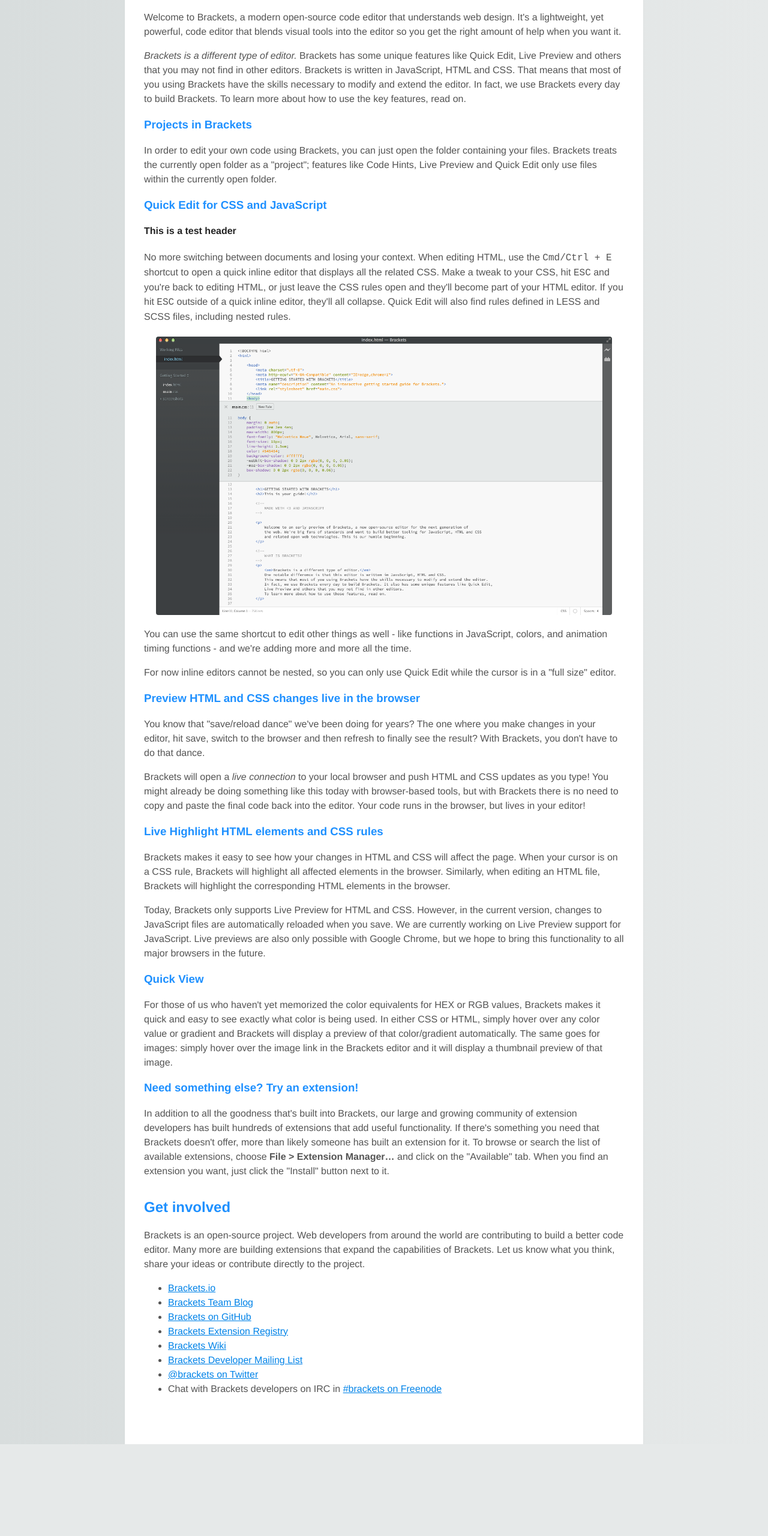
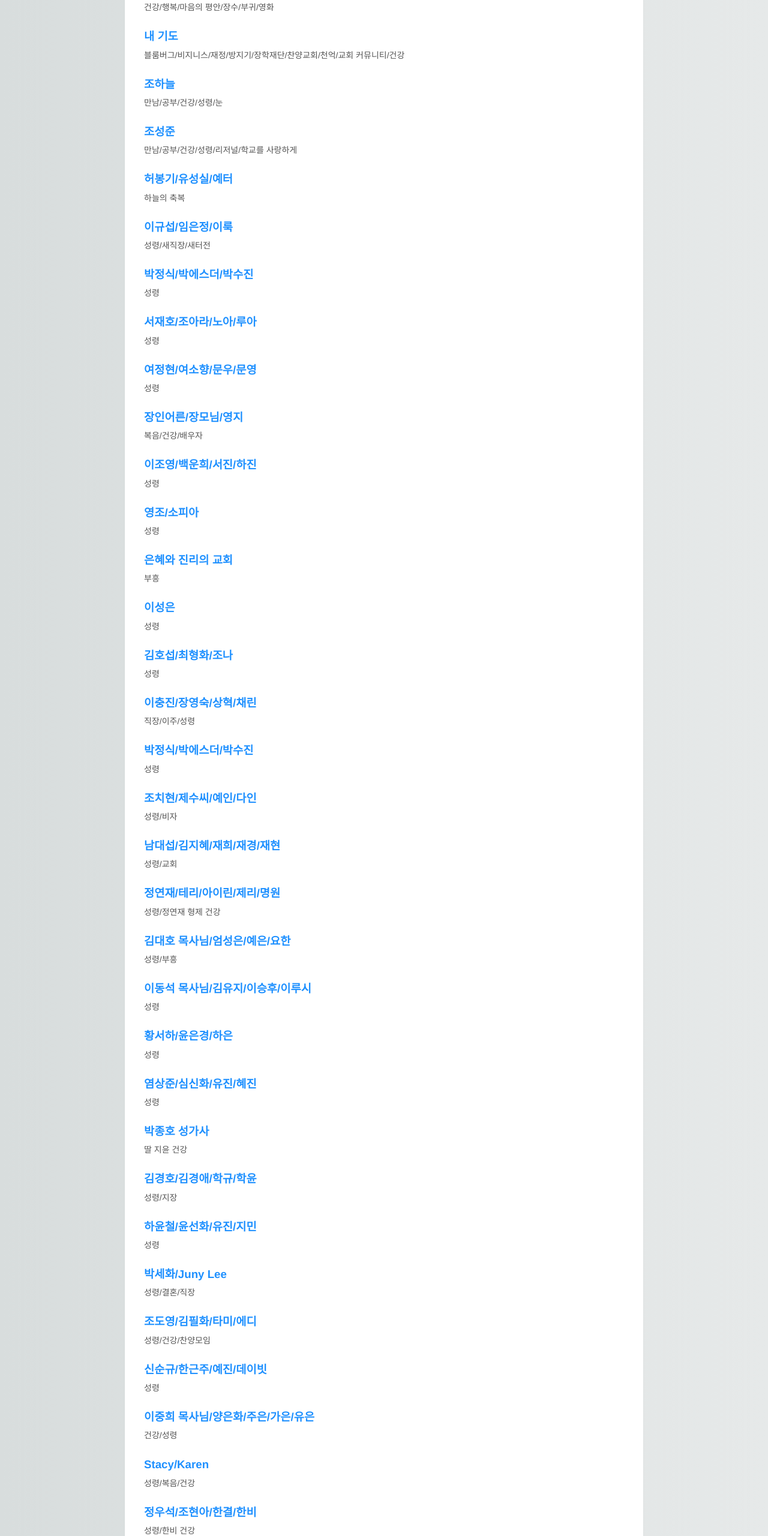
Before and after one commit to jojang8/my-prayer, a plain HTML site: page index.html in a window 1280 px wide. Shown: the part 160-2720 px from the top of the page at 60% size. Before the commit the page ends 2567 px from the top, so only its background shows below. Drawn offline with Linux system fonts and the light colour scheme.

Commit message:
Add files via upload

```diff
--- a/index.html
+++ b/index.html
@@ -3,206 +3,345 @@
 
     <head>
         <meta charset="utf-8">
+        <link rel = ‘icon’ href =‘favicon.png’ type = ‘image/png’>
         <meta http-equiv="X-UA-Compatible" content="IE=edge">
-        <title>GETTING STARTED WITH BRACKETS</title>
+        <title>My prayers</title>
         <meta name="description" content="An interactive getting started guide for Brackets.">
         <link rel="stylesheet" href="main.css">
+
+        <!-- code for responsiveness - start -->
+        <meta name="viewport" content="width=device-width,initial-scale=1,maximum-scale=1,user-scalable=no">
+        <meta http-equiv="X-UA-Compatible" content="IE=edge,chrome=1">
+        <meta name="HandheldFriendly" content="true">
+        <!-- code for responsiveness - end -->
+
     </head>
     <body>
-
-        <h1>GETTING STARTED WITH BRACKETS</h1>
-        <h2>This is your guide!</h2>
-
-        <!--
-            MADE WITH <3 AND JAVASCRIPT
-        -->
-
+        <h3>누군가의 생명과 풍성한 삶을 위하여</h3>
         <p>
-            Welcome to Brackets, a modern open-source code editor that understands web design. It's a lightweight,
-            yet powerful, code editor that blends visual tools into the editor so you get the right amount of help
-            when you want it.
+            말씀하세요, 듣겠습니다!!
         </p>
 
-        <!--
-            WHAT IS BRACKETS?
-        -->
+        <h3>손지연</h3>
         <p>
-            <em>Brackets is a different type of editor.</em>
-            Brackets has some unique features like Quick Edit, Live Preview and others that you may not find in other
-            editors. Brackets is written in JavaScript, HTML and CSS. That means that most of you using Brackets
-            have the skills necessary to modify and extend the editor. In fact, we use Brackets every day to build
-            Brackets. To learn more about how to use the key features, read on.
+            건강/행복/마음의 평안/장수/부귀/영화
         </p>
 
-        <!--
-            GET STARTED WITH YOUR OWN FILES
-        -->
-
-        <h3>Projects in Brackets</h3>
+        <h3>내 기도</h3>
         <p>
-            In order to edit your own code using Brackets, you can just open the folder containing your files.
-            Brackets treats the currently open folder as a "project"; features like Code Hints, Live Preview and
-            Quick Edit only use files within the currently open folder.
+            블룸버그/비지니스/재정/방지기/장학재단/찬양교회/천억/교회 커뮤니티/건강
         </p>
 
-        <samp>
-            Once you're ready to get out of this sample project and edit your own code, you can use the dropdown
-            in the left sidebar to switch folders. Right now, the dropdown says "Getting Started" - that's the
-            folder containing the file you're looking at right now. Click on the dropdown and choose "Open Folder…"
-            to open your own folder.
-            You can also use the dropdown later to switch back to folders you've opened previously, including this
-            sample project.
-        </samp>
-
-        <!--
-            THE RELATIONSHIP BETWEEN HTML, CSS AND JAVASCRIPT
-        -->
-        <h3>Quick Edit for CSS and JavaScript</h3>
-        <h4>This is a test header</h4>
+        <h3>조하늘</h3>
         <p>
-            No more switching between documents and losing your context. When editing HTML, use the
-            <kbd>Cmd/Ctrl + E</kbd> shortcut to open a quick inline editor that displays all the related CSS.
-            Make a tweak to your CSS, hit <kbd>ESC</kbd> and you're back to editing HTML, or just leave the
-            CSS rules open and they'll become part of your HTML editor. If you hit <kbd>ESC</kbd> outside of
-            a quick inline editor, they'll all collapse. Quick Edit will also find rules defined in LESS and
-            SCSS files, including nested rules.
+            만남/공부/건강/성령/눈
         </p>
 
-        <samp>
-            Want to see it in action? Place your cursor on the <!-- <samp> --> tag above and press
-            <kbd>Cmd/Ctrl + E</kbd>. You should see a CSS quick editor appear above, showing the CSS rule that
-            applies to it. Quick Edit works in class and id attributes as well. You can use it with your
-            LESS and SCSS files also.
-
-            You can create new rules the same way. Click in one of the <!-- <p> --> tags above and press
-            <kbd>Cmd/Ctrl + E</kbd>. There are no rules for it right now, but you can click the New Rule
-            button to add a new rule for <!-- <p> -->.
-        </samp>
-
-        <a href="screenshots/quick-edit.png">
-            <img alt="A screenshot showing CSS Quick Edit" src="screenshots/quick-edit.png" />
-        </a>
-
+        <h3>조성준</h3>
         <p>
-            You can use the same shortcut to edit other things as well - like functions in JavaScript,
-            colors, and animation timing functions - and we're adding more and more all the time.
-        </p>
-        <p>
-            For now inline editors cannot be nested, so you can only use Quick Edit while the cursor
-            is in a "full size" editor.
+            만남/공부/건강/성령/리저널/학교를 사랑하게
         </p>
 
-        <!--
-            LIVE PREVIEW
-        -->
-        <h3>Preview HTML and CSS changes live in the browser</h3>
+        <h3>허봉기/유성실/예터</h3>
         <p>
-            You know that "save/reload dance" we've been doing for years? The one where you make changes in
-            your editor, hit save, switch to the browser and then refresh to finally see the result?
-            With Brackets, you don't have to do that dance.
-        </p>
-        <p>
-            Brackets will open a <em>live connection</em> to your local browser and push HTML and CSS updates as you
-            type! You might already be doing something like this today with browser-based tools, but with Brackets
-            there is no need to copy and paste the final code back into the editor. Your code runs in the
-            browser, but lives in your editor!
+            하늘의 축복
         </p>
 
-        <h3>Live Highlight HTML elements and CSS rules</h3>
+        <h3>이규섭/임은정/이룩</h3>
         <p>
-            Brackets makes it easy to see how your changes in HTML and CSS will affect the page. When your cursor
-            is on a CSS rule, Brackets will highlight all affected elements in the browser. Similarly, when editing
-            an HTML file, Brackets will highlight the corresponding HTML elements in the browser.
+            성령/새직장/새터전
         </p>
 
-        <samp>
-            If you have Google Chrome installed, you can try this out yourself. Click on the lightning bolt
-            icon in the top right corner of your Brackets window or hit <kbd>Cmd/Ctrl + Alt + P</kbd>. When
-            Live Preview is enabled on an HTML document, all linked CSS documents can be edited in real-time.
-            The icon will change from gray to gold when Brackets establishes a connection to your browser.
-
-            Now, place your cursor on the <!-- <img> --> tag above. Notice the blue highlight that appears
-            around the image in Chrome. Next, use <kbd>Cmd/Ctrl + E</kbd> to open up the defined CSS rules.
-            Try changing the size of the border from 10px to 20px or change the background
-            color from "transparent" to "hotpink". If you have Brackets and your browser running side-by-side, you
-            will see your changes instantly reflected in your browser. Cool, right?
-        </samp>
-
-        <p class="note">
-            Today, Brackets only supports Live Preview for HTML and CSS. However, in the current version, changes to
-            JavaScript files are automatically reloaded when you save. We are currently working on Live Preview
-            support for JavaScript. Live previews are also only possible with Google Chrome, but we hope
-            to bring this functionality to all major browsers in the future.
+        <h3>박정식/박에스더/박수진</h3>
+        <p>
+            성령
         </p>
 
-        <h3>Quick View</h3>
+        <h3>서재호/조아라/노아/루아</h3>
         <p>
-            For those of us who haven't yet memorized the color equivalents for HEX or RGB values, Brackets makes
-            it quick and easy to see exactly what color is being used. In either CSS or HTML, simply hover over any
-            color value or gradient and Brackets will display a preview of that color/gradient automatically. The
-            same goes for images: simply hover over the image link in the Brackets editor and it will display a
-            thumbnail preview of that image.
+            성령
         </p>
 
-        <samp>
-            To try out Quick View for yourself, place your cursor on the <!-- <body> --> tag at the top of this
-            document and press <kbd>Cmd/Ctrl + E</kbd> to open a CSS quick editor. Now simply hover over any of the
-            color values within the CSS. You can also see it in action on gradients by opening a CSS quick editor
-            on the <!-- <html> --> tag and hovering over any of the background image values. To try out the image
-            preview, place your cursor over the screenshot image included earlier in this document.
-        </samp>
-
-        <h3>Need something else? Try an extension!</h3>
+        <h3>여정현/여소향/문우/문영</h3>
         <p>
-            In addition to all the goodness that's built into Brackets, our large and growing community of
-            extension developers has built hundreds of extensions that add useful functionality. If there's
-            something you need that Brackets doesn't offer, more than likely someone has built an extension for
-            it. To browse or search the list of available extensions, choose <strong>File > Extension
-            Manager…</strong> and click on the "Available" tab. When you find an extension you want, just click
-            the "Install" button next to it.
+            성령
         </p>
 
-        <!--
-            LET US KNOW WHAT YOU THINK
-        -->
-        <h2>Get involved</h2>
+        <h3>장인어른/장모님/영지</h3>
         <p>
-            Brackets is an open-source project. Web developers from around the world are contributing to build
-            a better code editor. Many more are building extensions that expand the capabilities of Brackets.
-            Let us know what you think, share your ideas or contribute directly to the project.
+            복음/건강/배우자
         </p>
-        <ul>
-            <li><a href="http://brackets.io">Brackets.io</a></li>
-            <li><a href="http://blog.brackets.io">Brackets Team Blog</a></li>
-            <li><a href="https://github.com/adobe/brackets">Brackets on GitHub</a></li>
-            <li><a href="https://brackets-registry.aboutweb.com">Brackets Extension Registry</a></li>
-            <li><a href="https://github.com/adobe/brackets/wiki">Brackets Wiki</a></li>
-            <li><a href="https://groups.google.com/forum/#!forum/brackets-dev">Brackets Developer Mailing List</a></li>
-            <li><a href="https://twitter.com/brackets">@brackets on Twitter</a></li>
-            <li>Chat with Brackets developers on IRC in <a href="http://webchat.freenode.net/?channels=brackets&uio=d4">#brackets on Freenode</a></li>
-        </ul>
+
+        <h3>이조영/백운희/서진/하진</h3>
+        <p>
+            성령
+        </p>
+
+        <h3>영조/소피아</h3>
+        <p>
+            성령
+        </p>
+
+        <h3>은혜와 진리의 교회</h3>
+        <p>
+            부흥
+        </p>
+
+        <h3>이성은</h3>
+        <p>
+            성령
+        </p>
+
+        <h3>김호섭/최형화/조나</h3>
+        <p>
+            성령
+        </p>
+
+        <h3>이충진/장영숙/상혁/채린</h3>
+        <p>
+            직장/이주/성령
+        </p>
+
+        <h3>박정식/박에스더/박수진</h3>
+        <p>
+            성령
+        </p>
+
+        <h3>조치현/제수씨/예인/다인</h3>
+        <p>
+            성령/비자
+        </p>
+
+        <h3>남대섭/김지혜/재희/재경/재현</h3>
+        <p>
+            성령/교회
+        </p>
+
+        <h3>정연재/테리/아이린/제리/명원</h3>
+        <p>
+            성령/정연재 형제 건강
+        </p>
+
+        <h3>김대호 목사님/엄성은/예은/요한</h3>
+        <p>
+            성령/부흥
+        </p>
+
+        <h3>이동석 목사님/김유지/이승후/이루시</h3>
+        <p>
+            성령
+        </p>
+
+        <h3>황서하/윤은경/하은</h3>
+        <p>
+            성령
+        </p>
+
+        <h3>염상준/심신화/유진/혜진</h3>
+        <p>
+            성령
+        </p>
+
+        <h3>박종호 성가사</h3>
+        <p>
+            딸 지윤 건강
+        </p>
+
+        <h3>김경호/김경애/학규/학윤</h3>
+        <p>
+            성령/지장
+        </p>
+
+        <h3>하윤철/윤선화/유진/지민</h3>
+        <p>
+            성령
+        </p>
+
+        <h3>박세화/Juny Lee</h3>
+        <p>
+            성령/결혼/직장
+        </p>
+
+        <h3>조도영/김필화/타미/에디</h3>
+        <p>
+            성령/건강/찬양모임
+        </p>
+
+        <h3>신순규/한근주/예진/데이빗</h3>
+        <p>
+            성령
+        </p>
+
+        <h3>이중희 목사님/양은화/주은/가은/유은</h3>
+        <p>
+            건강/성령
+        </p>
+
+        <h3>Stacy/Karen</h3>
+        <p>
+            성령/복음/건강
+        </p>
+
+        <h3>정우석/조현아/한결/한비</h3>
+        <p>
+            성령/한비 건강
+        </p>
+
+        <h3>조영희</h3>
+        <p>
+            성령
+        </p>
+
+        <h3>조희정/이형철</h3>
+        <p>
+            직장
+        </p>
+
+        <h3>정명기/이정희/회민/혜진/준민</h3>
+        <p>
+            성령
+        </p>
+
+        <h3>Brothers of LBC</h3>
+        <p>
+            Tim,Tom, Harry, Andrew, Sean, Dave, Fred, Jim, Steve, John, Dwayne, Mat, Justin, Mike, Jordan
+        </p>
+
+        <h3>오경환/홍미경/소윤/소진</h3>
+        <p>
+            성령
+        </p>
+
+        <h3>정재호/최보미/시후/시아</h3>
+        <p>
+            성령
+        </p>
+
+        <h3>조정란/조주형</h3>
+        <p>
+            성령
+        </p>
+
+        <h3>김인기</h3>
+        <p>
+            성령
+        </p>
+
+        <h3>이우형</h3>
+        <p>
+            성령
+        </p>
+
+        <h3>김형중</h3>
+        <p>
+            성령
+        </p>
+
+        <h3>알레한드로/로드리고</h3>
+        <p>
+            성령
+        </p>
+
+        <h3>박종화/장미경/건우/선우</h3>
+        <p>
+            성령
+        </p>
+
+        <h3>Stacy/Mat/Ben/Tae</h3>
+        <p>
+            복음
+        </p>
+
+        <h3>손창한/이지연/송우/다혜</h3>
+        <p>
+            복음
+        </p>
+
+        <h3>이주홍</h3>
+        <p>
+            복음
+        </p>
+
+        <h3>최정건</h3>
+        <p>
+            복음
+        </p>
+
+        <h3>박지상/수린</h3>
+        <p>
+            복음
+        </p>
+
+        <h3>민지네</h3>
+        <p>
+            복음
+        </p>
+
+        <h3>이형철/선희/채원/서원</h3>
+        <p>
+            복음
+        </p>
+
+        <h3>박정식/박에스더/박수진</h3>
+        <p>
+            성령
+        </p>
+
+        <h3>이맷/피비/레일라</h3>
+        <p>
+            복음
+        </p>
+
+        <h3>유제원/유지연/유진</h3>
+        <p>
+            복음
+        </p>
+
+        <h3>임희철/박진희</h3>
+        <p>
+            복음/2세
+        </p>
+
+        <h3>윤기선</h3>
+        <p>
+            복음
+        </p>
+
+        <h3>Mat/Yvonne/Tiago</h3>
+        <p>
+            복음
+        </p>
+
+        <h3>장재광/티나</h3>
+        <p>
+            복음
+        </p>
+
+        <h3>이승식</h3>
+        <p>
+            성령
+        </p>
+
+        <h3>이상우 수석</h3>
+        <p>
+            복음
+        </p>
+
+        <h3>권도헌 전무</h3>
+        <p>
+            성령
+        </p>
+
+        <h3>김의준</h3>
+        <p>
+            복음
+        </p>
+
+        <h3>감두열 수석</h3>
+        <p>
+            복음
+        </p>
+
 
     </body>
 </html>
-<!--
-
-    [[[[[[[[[[[[[[[      ]]]]]]]]]]]]]]]
-    [::::::::::::::      ::::::::::::::]
-    [::::::::::::::      ::::::::::::::]
-    [::::::[[[[[[[:      :]]]]]]]::::::]
-    [:::::[                      ]:::::]
-    [:::::[                      ]:::::]
-    [:::::[                      ]:::::]
-    [:::::[                      ]:::::]
-    [:::::[     CODE THE WEB     ]:::::]
-    [:::::[  http://brackets.io  ]:::::]
-    [:::::[                      ]:::::]
-    [:::::[                      ]:::::]
-    [:::::[                      ]:::::]
-    [:::::[                      ]:::::]
-    [::::::[[[[[[[:      :]]]]]]]::::::]
-    [::::::::::::::      ::::::::::::::]
-    [::::::::::::::      ::::::::::::::]
-    [[[[[[[[[[[[[[[      ]]]]]]]]]]]]]]]
-
--->
--- a/main.css
+++ b/main.css
@@ -8,9 +8,9 @@
     background: #fff;
     box-shadow: 0 0 2px rgba(0, 0, 0, 0.06);
     color: #545454;
-    font-family: "Helvetica Neue", Helvetica, Arial, sans-serif;
+    font-family: "Helvetica Neue", NanumBarunGothic, Helvetica, Arial, sans-serif;
     font-size: 16px;
-    line-height: 1.5;
+    line-height: 1.5em;
     margin: 0 auto;
     max-width: 800px;
     padding: 2em 2em 4em;
@@ -20,6 +20,7 @@
     color: dodgerblue;
     font-weight: 600;
     line-height: 1.3;
+    margin-bottom: 0;
 }
 
 h2 {
@@ -65,3 +66,11 @@
     font-weight: 600;
     line-height: 1.3;
 }
+
+
+p {
+    font-size: 14px;
+    line-height: normal;
+    margin-top: 0.5em;
+    margin-bottom: 2em;
+}
```
Also changed, not shown: favicon.png (added).
